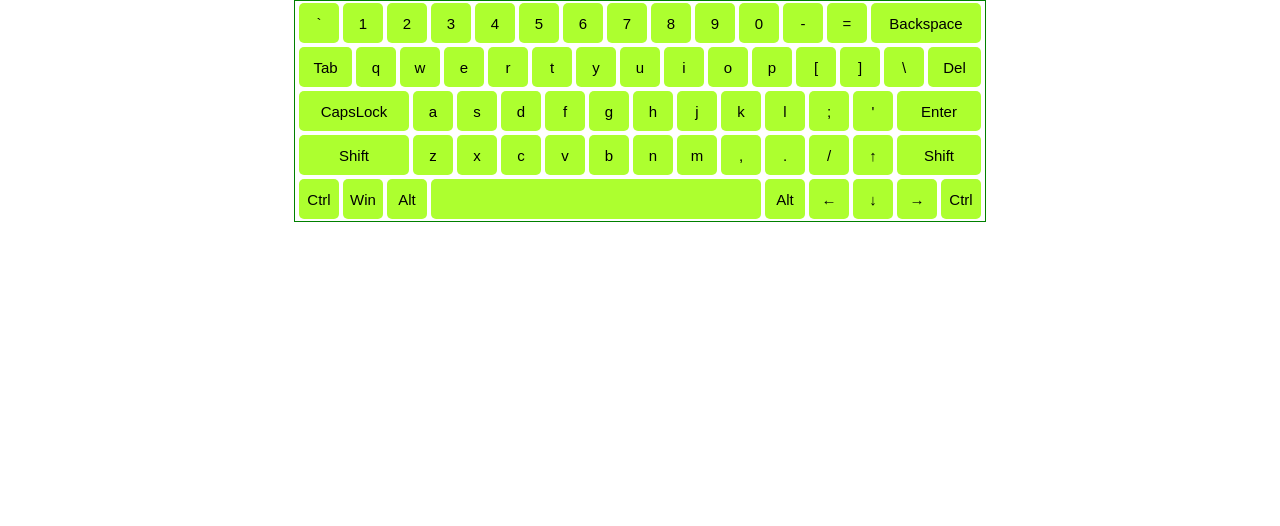
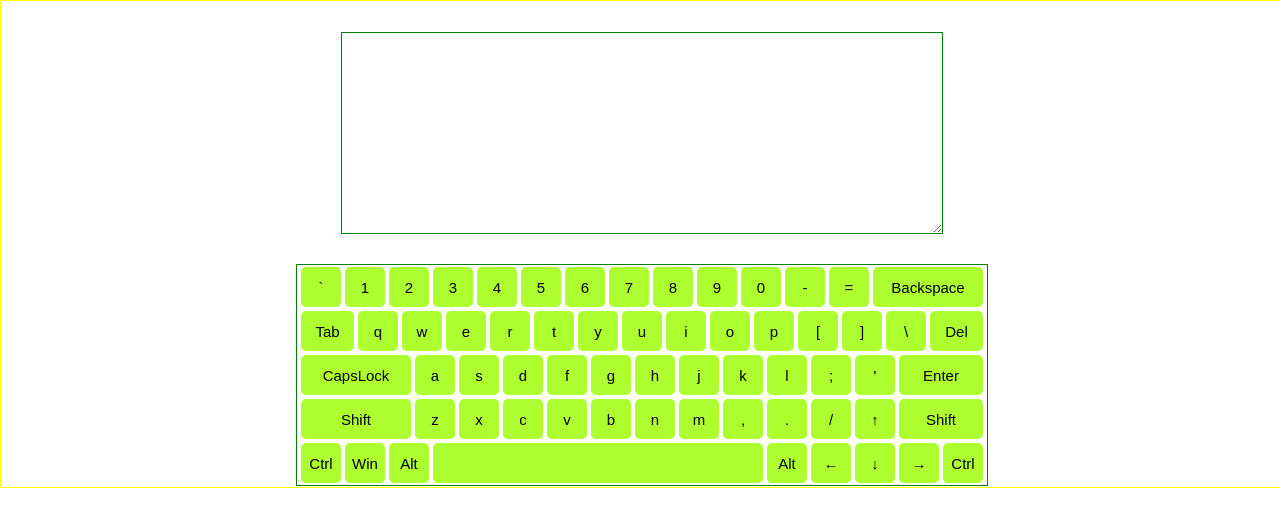
Before and after one commit to NataliaDerbeneva/codejam-virtual-keyboard, a plain HTML site: page index.html in a window 1280 px wide. Drawn offline with Linux system fonts and the light colour scheme.

Commit message:
feat: add textarea

```diff
--- a/script.js
+++ b/script.js
@@ -97,12 +97,18 @@ window.addEventListener("onload", makeKeyboardTable());
 
 function makeKeyboardTable(){
 
-    let body = document.querySelector("body");
-    const keyboardWrapper = document.createElement("div");
-    body.append(keyboardWrapper);
-    keyboardWrapper.classList.add("keyboard__wrapper");
+    let body = document.querySelector('body');
 
-    let output = document.createElement("textarea");
+    let bodyWrapper = document.createElement('div');
+    bodyWrapper.classList.add('body__wrapper');
+
+    let output = document.createElement('textarea');
+    output.classList.add('output-textarea');
+    bodyWrapper.appendChild(output);
+
+    let keyboardWrapper = document.createElement('div');
+    keyboardWrapper.classList.add('keyboard__wrapper');
+    bodyWrapper.appendChild(keyboardWrapper);
 
     const numRows = 5;
     const numCols = [14,15,13,13,9];
@@ -120,6 +126,7 @@ function makeKeyboardTable(){
     }
 
     keyboardWrapper.appendChild(fragment);
+    body.appendChild(bodyWrapper);
 
     let buttons = keyboardWrapper.querySelectorAll('.key');
     buttons[13].classList.add('key_long');
@@ -132,7 +139,7 @@ function makeKeyboardTable(){
     buttons[58].classList.add('key_very-long');
 
     fillKeyboard(lang, buttons);
-
+    let shift = "";
     let btn = new Button("KeyZ",lang,shift);
     console.log(btn.value);
 }
--- a/style.css
+++ b/style.css
@@ -3,8 +3,26 @@
     padding: 0;
 }
 
+.body__wrapper {
+    width: 100%;
+    height: fit-content;
+    padding: 1px;
+    border: 1px solid yellow;
+}
+
+.output-textarea {
+    margin: 30px auto;
+    width: 600px;
+    height: 200px;
+    display: block;
+    border: 1px solid green;
+    color: black;
+    font-size: 14px;
+    font-family: Verdana, sans-serif;
+}
+
 .keyboard__wrapper {
-    margin: 0 auto;
+    margin: 0px auto;
     display: flex;
     flex-wrap: wrap;
     width: 690px;
```
